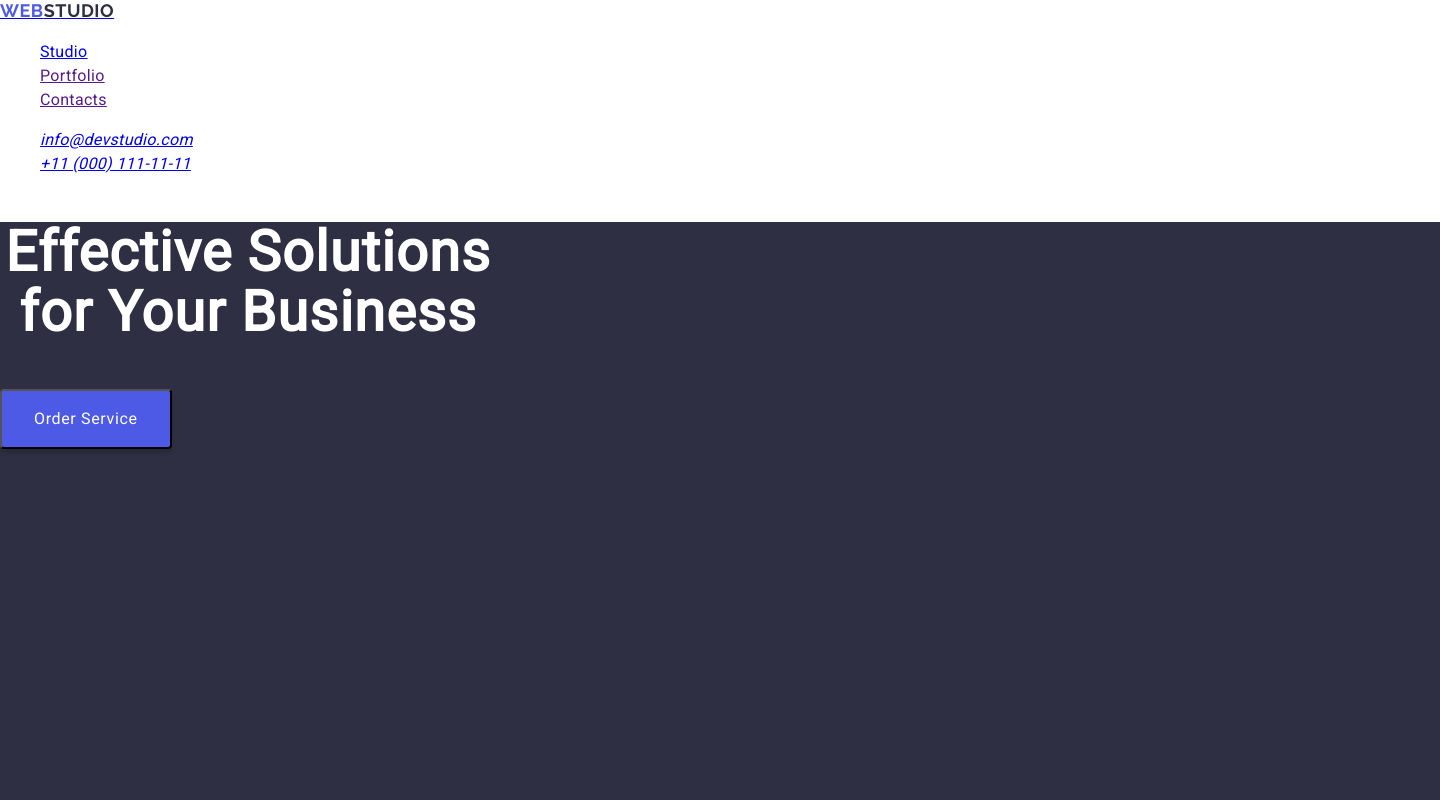
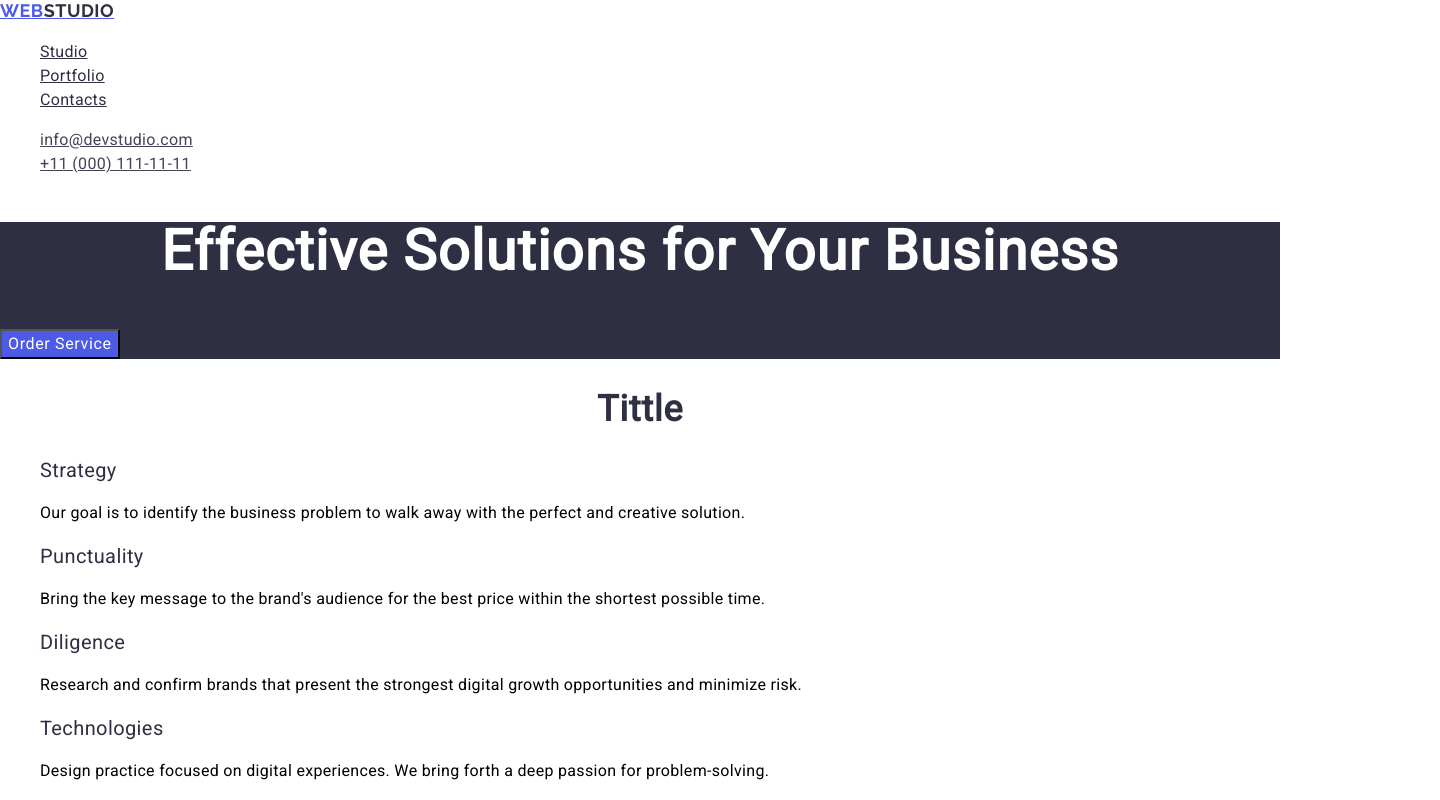
Before and after one commit to Maiia11/goit-markup-hw-02, a plain HTML site: page index.html in a window 1280 px wide. Shown: the top 800 px of the page, 1440 px wide, since content can reach past the window. Drawn offline with nearby package versions, Linux system fonts and the light colour scheme.

Commit message:
correction 1

```diff
--- a/css/style.css
+++ b/css/style.css
@@ -1,29 +1,29 @@
 body{
-    font-family: Roboto;
-    color: #434455;
+    font-family: "Roboto", "Montserrat", "Raleway", sans-serif;
+    color: ;
     background-color:  #FFF;;
     line-height: 1.5;
 }
 h1, h2, h3,{
-    font-family: Roboto, Montserrat, Raleway, sans-serif;
+    font-family: "Roboto";
 
 }
 ul{
     list-style-type: none;
 }
-.accent{
-    color: #4D5AE5;
-    }
- .accent-two{
+.logo-span-header{
     color: #2E2F42;
     }
-.accent-two, .accent{
-        font-family: Raleway;
+
+.logo{
+        font-family: "Raleway", sans-serif;
         font-size: 18px;
         font-weight: 700;
         line-height: 21px;
-        letter-spacing: 0.54px;
+        letter-spacing: 0.03em;
         text-transform: uppercase;
+        line-height: 1.17;
+        color: #4d5ae5;
         }
 .post-menu{
         color: #2E2F42;
@@ -31,23 +31,28 @@ ul{
         font-weight: 500;
         letter-spacing: 0.32px;
     }
-    .post-menu-link: hover, .post-menu-link: active{
+.post-menu-link{
+        color: #2e2f42;
+    }
+.post-menu-link:hover, .post-menu-link :active{
          color: #404BBF;
+    }
+.post-social{
+        font-style: normal;
     }
 
 .post-social-links{
         color: #434455;
         font-size: 16px;
         letter-spacing: 0.32px;
+
     }
-    .post-social-links: hover{
-        color: #404BBF;
+.post-social-links:hover, .post-social-links:focus{
+        color: #404bbf;
 
     }
 .post-section{
         background: #2E2F42;
-        width: 1440px;
-        height: 600px;
         flex-shrink: 0;
     }
 .post-section-title{
@@ -55,21 +60,20 @@ ul{
         text-align: center;
         font-size: 56px;
         font-weight: 700;
-        line-height: 60px;
         letter-spacing: 1.12px;
-        width: 496px;
+        line-height: 1.07
     }
-    button{
-        border-radius: 4px;
+.post-section-button{
         background: #4D5AE5;
-        box-shadow: 0px 4px 4px 0px rgba(0, 0, 0, 0.15);
-        display: inline-flex;
-        padding: 16px 32px;
-        align-items: flex-start;
-        gap: 10px;
         cursor: pointer;
+        font-family: "Roboto", sans-serif;
+        font-weight: 500;
+        font-size: 16px;
+        line-height: 1.5;
+        letter-spacing: 0.04em;
     }
-    button: hover{
+
+.post-section-button:hover, .post-section-button:focus{
         color: #404BBF;
 
     }
@@ -84,9 +88,9 @@ ul{
         color: #2E2F42;
         font-size: 20px;
         font-weight: 500;
-        line-height: 24px;
         letter-spacing: 0.4px;
-        width: 264px;
+        line-height: 1.11
+
     }
 .post-text{
         font-size: 16px;
@@ -105,16 +109,10 @@ ul{
         letter-spacing: 0.72px;
         text-transform: capitalize;
     }
-    footer{
+.post-footer{
         background: #2E2F42;
     }
-    .post-footer-text{
-        color: #F4F4FD;
-        font-size: 16px;
-        line-height: 24px;
-        letter-spacing: 0.32px;
-    }
-    .accent-three{
+.logo-span-footer{
     color: #F4F4FD;
         font-family: Raleway;
         font-size: 18px;
@@ -123,3 +121,9 @@ ul{
         letter-spacing: 0.54px;
         text-transform: uppercase;
 }
+    .post-footer-text{
+        color: #F4F4FD;
+        font-size: 16px;
+        line-height: 24px;
+        letter-spacing: 0.32px;
+    }
--- a/index.html
+++ b/index.html
@@ -6,9 +6,13 @@
         <title>Document</title>
         <link rel="stylesheet" href="https://cdnjs.cloudflare.com/ajax/libs/modern-normalize/2.0.0/modern-normalize.min.css">
         <link rel="stylesheet" href="./css/style.css">
+        <link rel="preconnect" href="https://fonts.googleapis.com">
+        <link rel="preconnect" href="https://fonts.gstatic.com" crossorigin>
         <link
-            href="https://fonts.googleapis.com/css2?family=Montserrat:wght@400;600&family=Noto+Sans+Pahawh+Hmong&family=Roboto&display=swap"
+            href="https://fonts.googleapis.com/css2?family=Montserrat:wght@400;600&family=Noto+Sans+Pahawh+Hmong&family=Raleway:ital,wght@0,700;1,100;1,500;1,700&family=Roboto&display=swap"
             rel="stylesheet">
+        <link rel="preconnect" href="https://fonts.googleapis.com">
+        <link rel="preconnect" href="https://fonts.gstatic.com" crossorigin>
         <link
             href="https://fonts.googleapis.com/css2?family=Montserrat:wght@400;600&family=Noto+Sans+Pahawh+Hmong&family=Raleway:ital,wght@0,700;1,100;1,500;1,700&family=Roboto&display=swap"
             rel="stylesheet">
@@ -20,22 +24,22 @@
         <header>
 
          <nav class="post-menu">
-            <a href="./index.html"><span class="accent">Web</span><span class="accent-two">Studio</span> </a>
-            <ul class="post-menu-link">
+            <a href="./index.html" class="logo">Web<span class="logo-span-header">Studio</span></a>
+            <ul>
                 <li>
-                    <a href=" ">Studio</a></li>
+                    <a href=" " class="post-menu-link">Studio</a></li>
                 <li>
-                   <a href="">Portfolio</a></li>
+                   <a href="" class="post-menu-link">Portfolio</a></li>
                 <li>
-                    <a href="">Contacts</a></li>
+                    <a href="" class="post-menu-link">Contacts</a></li>
             </ul>
          </nav>
-         <address>
-            <ul class="post-social-links">
+         <address class="post-social">
+            <ul >
                 <li>
-                    <a href="mailto:info@devstudio.com">info@devstudio.com</a></li>
+                    <a href="mailto:info@devstudio.com" class="post-social-links">info@devstudio.com</a></li>
                     <li>
-                        <a href="tel:+110001111111">+11 (000) 111-11-11</a></li>
+                        <a href="tel:+110001111111" class="post-social-links">+11 (000) 111-11-11</a></li>
             </ul>
          </address>
 
@@ -45,7 +49,7 @@
             <!--Секція 1-->
             <section class="post-section">
                 <h1 class="post-section-title">Effective Solutions for Your Business</h1>
-                <button type="button"> <span class="accent-button">Order Service</span></button>
+                <button type="button" class="post-section-button"> <span class="accent-button">Order Service</span></button>
             </section>
 
             <!--Секція 2-->
@@ -103,32 +107,32 @@
                 <h2 class="post-title">Our Portfolio</h2>
                 <ul>
                     <li>
-                        <img src="./images/portfolio/img5.jpg" alt="white and purple rectangles"/>
+                        <img src="./images/portfolio/img5.jpg" alt="white and purple rectangles" width="360"/>
                         <h3 class="post-title-secondary">Banking App</h3>
                         <p class="post-text">App</p>
                     </li>
                     <li>
-                        <img src="./images/portfolio/img6.jpg" alt="hand holding mobile phone"/>
+                        <img src="./images/portfolio/img6.jpg" alt="hand holding mobile phone" width="360"/>
                         <h3 class="post-title-secondary">Cashless Payment</h3>
                         <p class="post-text">Marketing</p>
                     </li>
                     <li>
-                        <img src="./images/portfolio/img7.jpg" alt="laptop and phone"/>
+                        <img src="./images/portfolio/img7.jpg" alt="laptop and phone" width="360"/>
                         <h3 class="post-title-secondary">Meditation App</h3>
                         <p class="post-text">App</p>
                     </li>
                     <li>
-                        <img src="./images/portfolio/img8.jpg" alt="steering wheel"/>
+                        <img src="./images/portfolio/img8.jpg" alt="steering wheel" width="360"/>
                         <h3 class="post-title-secondary">Taxi Service</h3>
                         <p class="post-text">Marketing</p>
                     </li>
                     <li>
-                        <img src="./images/portfolio/img9.jpg" alt="phone screen with moon screensaver"/>
+                        <img src="./images/portfolio/img9.jpg" alt="phone screen with moon screensaver" width="360"/>
                         <h3 class="post-title-secondary">Screen Illustrations</h3>
                         <p class="post-text">Design</p>
                     </li>
                     <li>
-                        <img src="./images/portfolio/img91.jpg" alt="girl with glasses and a yellow sweater"/>
+                        <img src="./images/portfolio/img91.jpg" alt="girl with glasses and a yellow sweater" width="360"/>
                         <h3 class="post-title-secondary">Online Courses</h3>
                         <p class="post-text">Marketing</p>
                     </li>
@@ -138,8 +142,8 @@
 
         </main>
 
-        <footer>
-            <a href="./index.html"><span class="accent">Web</span><span class="accent-three">Studio</span> </a>
+        <footer class="post-footer">
+            <a href="./index.html"class="logo">Web<span class="logo-span-footer">Studio</span></a>
             <p class="post-footer-text">Increase the flow of customers and sales for your business with digital marketing & growth solutions.</p>
         </footer>
     </div>
```
Lines whose indentation alone changed are shown as unchanged.
